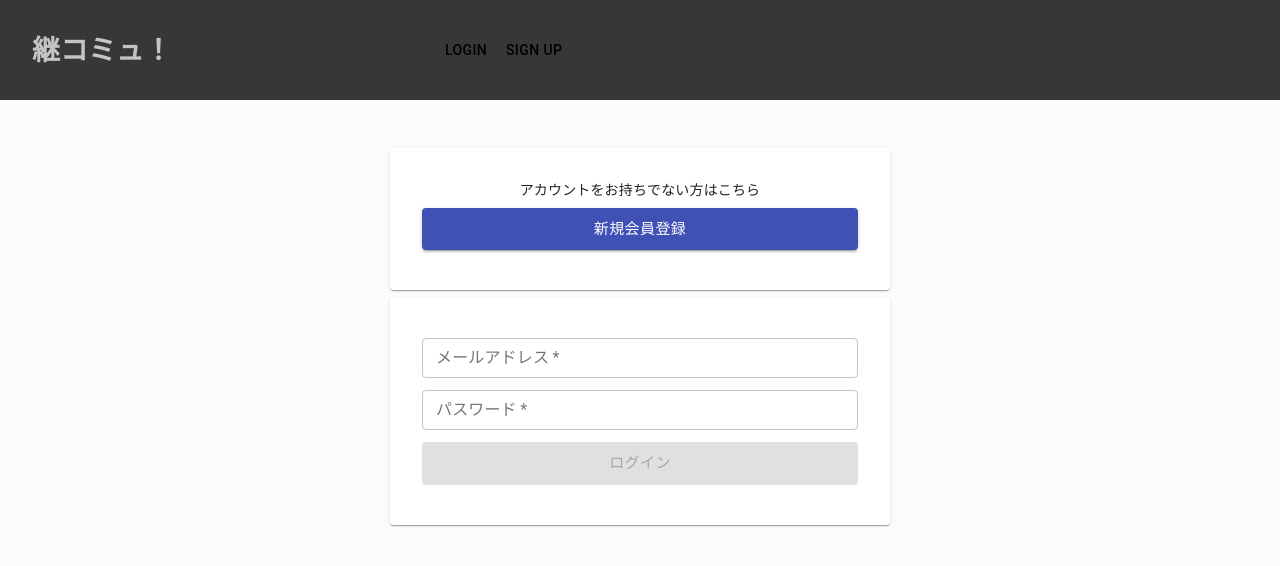
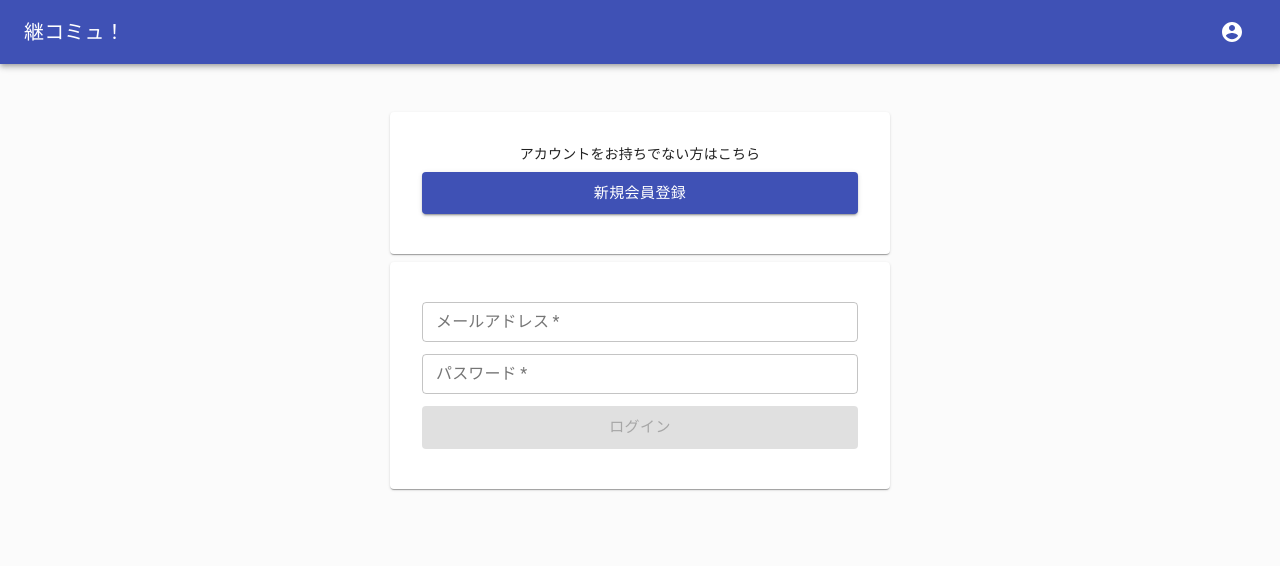
Before and after one commit to t-nagaoka-git/KeiCommu_Front, a Next.js app in the folder app/: page /login in a window 1280 px wide. Shown: the top 566 px of the page. Built offline with nearby package versions, Linux system fonts and the light colour scheme; what axios-case-converter would draw is missing.

Commit message:
Fix: ヘッダーのデザインを整える

```diff
--- a/app/src/components/organisms/Header/Header.tsx
+++ b/app/src/components/organisms/Header/Header.tsx
@@ -1,14 +1,114 @@
+import {makeStyles} from '@material-ui/core/styles';
+import {useRouter} from 'next/router';
+import React from 'react';
+import {AuthContext} from '@/pages/_app';
+import {signOut} from '@/apis/auth';
+import Cookies from 'js-cookie';
 import styles from './styles.module.css';
-import {Logo} from './Logo';
-import {Nav} from './Nav';
-import React from 'react';
+import {Button, AppBar, Toolbar, Typography, IconButton, Menu, MenuItem} from '@material-ui/core';
+import Link from 'next/link';
+import AccountCircle from '@material-ui/icons/AccountCircle';
+
+const useStyles = makeStyles(() => ({
+  title: {
+    flexGrow: 1,
+  },
+}));
 
 function HeaderBase() {
+  const router = useRouter();
+  const classes = useStyles();
+  const [anchorEl, setAnchorEl] = React.useState(null);
+  const {isLoggedIn, setIsLoggedIn} = React.useContext(AuthContext);
+  const open = Boolean(anchorEl);
+
+  const handleMenu = (event) => {
+    setAnchorEl(event.currentTarget);
+  };
+
+  const handleClose = () => {
+    setAnchorEl(null);
+  };
+
+  const AuthButtons = () => {
+    const handleSignOut = async () => {
+      try {
+        const res = await signOut();
+
+        if (res.data.success === true) {
+          Cookies.remove('_access_token');
+          Cookies.remove('_client');
+          Cookies.remove('_uid');
+
+          setIsLoggedIn(false);
+          router.push('/login');
+
+          console.log('Succeeded in sign out');
+        } else {
+          console.log('Failed in sign out');
+        }
+      } catch (err) {
+        console.log(err);
+      }
+    };
+
+    if (isLoggedIn) {
+      return (
+        <MenuItem>
+          <Button color="inherit" onClick={handleSignOut}>
+            ログアウト
+          </Button>
+        </MenuItem>
+      );
+    } else {
+      return (
+        <>
+          <MenuItem>
+            <Link href="/login">
+              <a>ログイン</a>
+            </Link>
+          </MenuItem>
+          <MenuItem>
+            <Link href="/signup">
+              <a>アカウント登録</a>
+            </Link>
+          </MenuItem>
+        </>
+      );
+    }
+  };
+
   return (
-    <div className={styles.module}>
-      <Logo />
-      <Nav />
-    </div>
+    <AppBar position="static" className={styles.module}>
+      <Toolbar>
+        <Typography variant="h6" className={classes.title}>
+          <Link href="/">
+            <a>継コミュ！</a>
+          </Link>
+        </Typography>
+        <IconButton aria-controls="menu-appbar" aria-haspopup="true" onClick={handleMenu} color="inherit">
+          <AccountCircle />
+        </IconButton>
+        <Menu
+          id="menu-appbar"
+          anchorEl={anchorEl}
+          anchorOrigin={{
+            vertical: 'top',
+            horizontal: 'right',
+          }}
+          keepMounted
+          transformOrigin={{
+            vertical: 'top',
+            horizontal: 'right',
+          }}
+          open={open}
+          className={styles.authButtons}
+          onClose={handleClose}
+        >
+          <AuthButtons />
+        </Menu>
+      </Toolbar>
+    </AppBar>
   );
 }
 
--- a/app/src/components/organisms/Header/styles.module.css
+++ b/app/src/components/organisms/Header/styles.module.css
@@ -1,9 +1,17 @@
-.module {
-  width: 100%;
-  height: 100px;
-  display: flex;
-  flex-direction: row;
-  justify-content: space-between;
-  align-items: center;
-  background-color: rgb(55, 55, 55);
+.module a {
+  color: #fff;
 }
+
+.module a:hover {
+  color: #fff;
+  text-decoration: none;
+}
+
+.authButtons a {
+  color: #000;
+}
+
+.authButtons a:hover {
+  color: #000;
+  text-decoration: none;
+}
```
